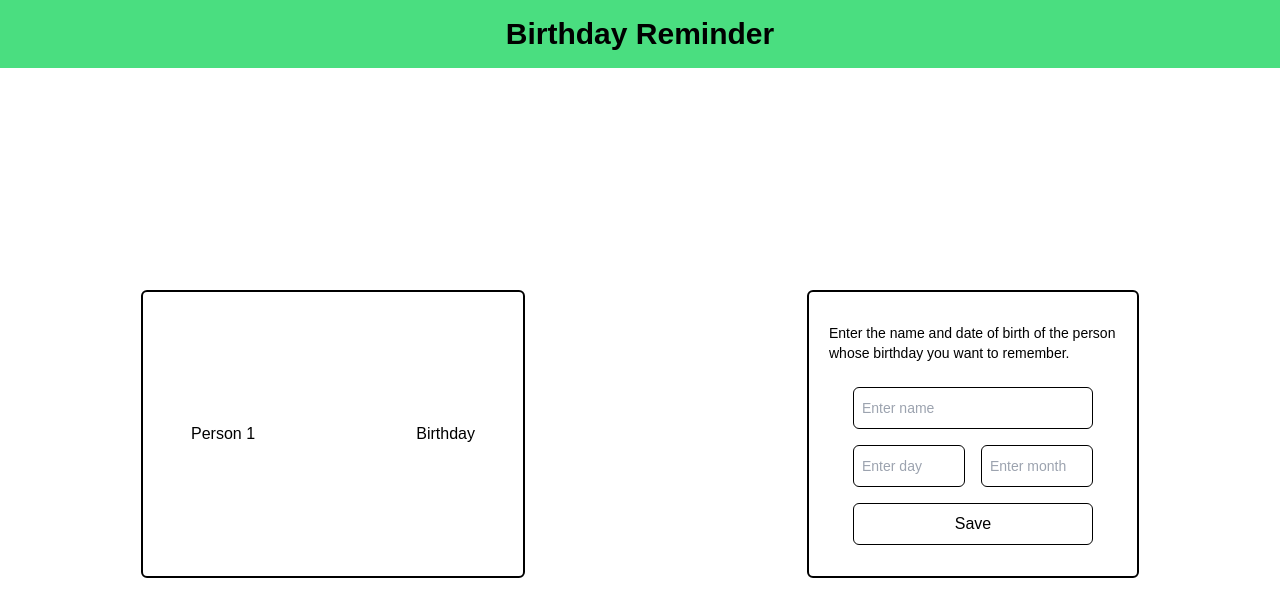
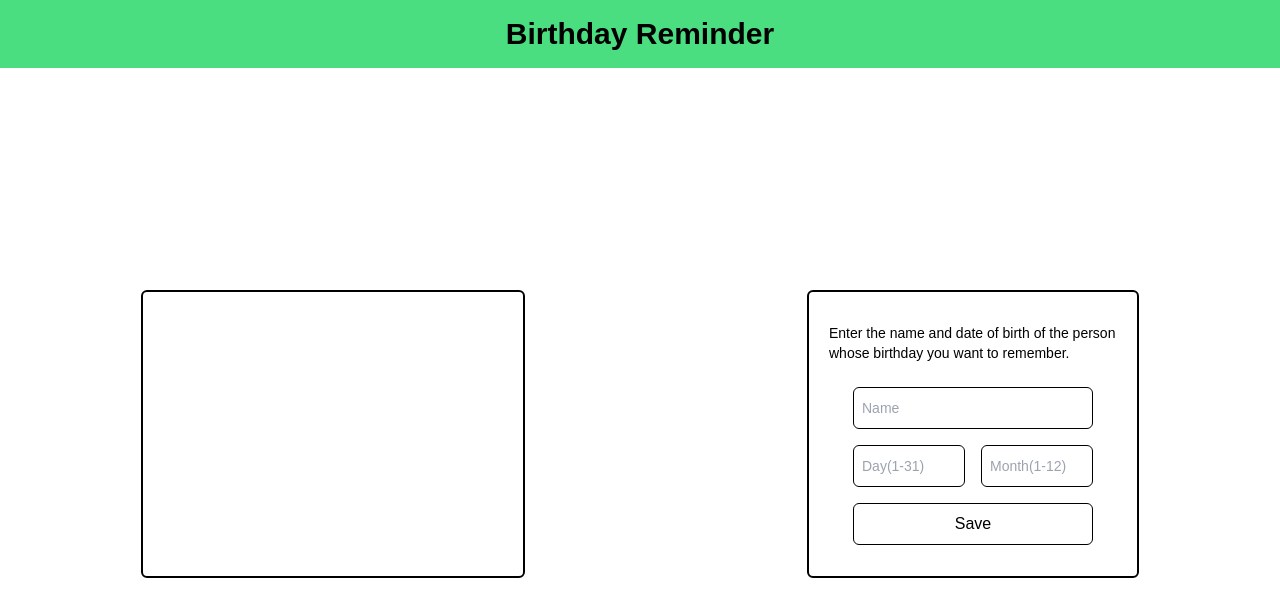
Before and after one commit to kutlukarakoc/birthday-reminder, a React (Create React App) app: page / in a window 1280 px wide. Shown: the top 616 px of the page. Built offline with nearby package versions, Linux system fonts and the light colour scheme; the HTML template or start-up script is replaced by a standard one.

Commit message:
saved birthdays to storage and get data from there

```diff
--- a/src/App.tsx
+++ b/src/App.tsx
@@ -5,13 +5,22 @@ import { IPerson, IBirthdays } from "./types"
 
 const App: React.FC = () => {
 
-    const [person, setPerson] = useState<IPerson>({name: '', day: '', month: ''})
-    const [birthdays, setBirthdays] = useState<IBirthdays[]>([])
+    const [person, setPerson] = useState<IPerson>({ name: '', day: '', month: '' })
+
+    /* if there are already some saved birthday in storage, set them as a initial state, else set empty array */
+    const storageItem = localStorage.getItem('birthdays')
+    const storageArray = storageItem ? JSON.parse(storageItem) : []
+    const [birthdays, setBirthdays] = useState<IBirthdays[]>(storageArray)
 
     const addBirthday = () => {
-        if(person) setBirthdays([...birthdays, {...person, id: birthdays.length + 1}])
+        if (person) {
+            setBirthdays([...birthdays, { ...person, id: birthdays.length + 1 }])
+            console.log(birthdays);
+            localStorage.setItem('birthdays', JSON.stringify([...birthdays, { ...person, id: birthdays.length + 1 }]))
+        }
+
         /* clear inputs after save person */
-        setPerson({name: '', day: '', month: ''})
+        setPerson({ name: '', day: '', month: '' })
     }
 
     return (
@@ -20,8 +29,8 @@ const App: React.FC = () => {
                 Birthday Reminder
             </h1>
             <div className="flex justify-around items-center flex-1">
-                <Birthdays birthdays={birthdays}/>
-                <Form person={person} setPerson={setPerson} addBirthday={addBirthday}/>
+                <Birthdays birthdays={birthdays} />
+                <Form person={person} setPerson={setPerson} addBirthday={addBirthday} />
             </div>
         </div>
     )
--- a/src/components/Birthdays.tsx
+++ b/src/components/Birthdays.tsx
@@ -1,4 +1,5 @@
 import { IBirthdays } from "../types"
+import { useEffect, useCallback } from "react"
 
 type IBirthdayProps = {
     birthdays: IBirthdays[]
@@ -6,7 +7,7 @@ type IBirthdayProps = {
 
 const Birthdays: React.FC<IBirthdayProps> = ({ birthdays }) => {
 
-    const countDown = (personDay: string | number, personMonth: string | number): string => {
+    const countDown = useCallback((personDay: string | number, personMonth: string | number): string => {
         const birthDate: string | number = personDay
         const birthMonth: string | number = personMonth
         const today: any = new Date()
@@ -31,7 +32,12 @@ const Birthdays: React.FC<IBirthdayProps> = ({ birthdays }) => {
         let seconds: number = Math.floor(remaining / 1000) % 60
 
         return `${days < 10 ? '0' + days : days} Days - ${hours < 10 ? '0' + hours : hours}:${minutes < 10 ? '0' + minutes : minutes}:${seconds < 10 ? '0' + seconds : seconds}`
-    }
+    }, [])
+
+    useEffect(() => {
+
+
+    }, []);
 
     return (
         <div className="h-72 w-96 flex flex-col items-center justify-center gap-6 px-5 border-2 border-black rounded-md">
@@ -44,10 +50,6 @@ const Birthdays: React.FC<IBirthdayProps> = ({ birthdays }) => {
                         </li>
                     ))
                 }
-                <li className="w-full flex justify-between px-7">
-                    <div>Person 1</div>
-                    <div>Birthday</div>
-                </li>
             </ul>
         </div>
     )
--- a/src/components/Form.tsx
+++ b/src/components/Form.tsx
@@ -21,7 +21,7 @@ const Form: React.FC<IForm> = ({ person, setPerson, addBirthday }) => {
                 <input
                     type="text"
                     name="name"
-                    placeholder="Enter name"
+                    placeholder="Name"
                     className="border border-black rounded-md outline-none p-2 w-60 placeholder:text-sm"
                     value={person.name}
                     onChange={e => handleChange(e)}
@@ -30,7 +30,7 @@ const Form: React.FC<IForm> = ({ person, setPerson, addBirthday }) => {
                     <input
                         type="number"
                         name="day"
-                        placeholder="Enter day"
+                        placeholder="Day(1-31)"
                         className="border border-black rounded-md outline-none p-2 w-28 placeholder:text-sm"
                         value={person.day}
                         onChange={e => handleChange(e)}
@@ -38,7 +38,7 @@ const Form: React.FC<IForm> = ({ person, setPerson, addBirthday }) => {
                     <input
                         type="number"
                         name="month"
-                        placeholder="Enter month"
+                        placeholder="Month(1-12)"
                         className="border border-black rounded-md outline-none p-2 w-28 placeholder:text-sm"
                         value={person.month}
                         onChange={e => handleChange(e)}
```
